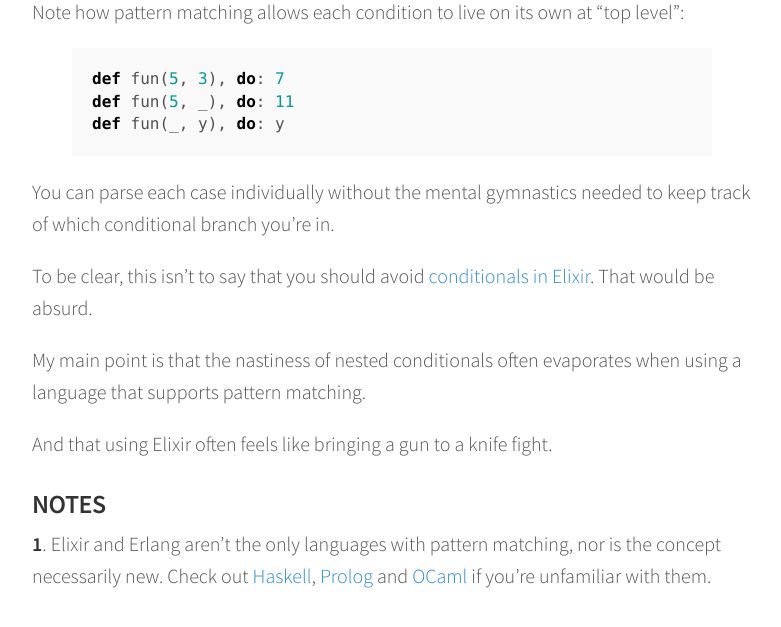
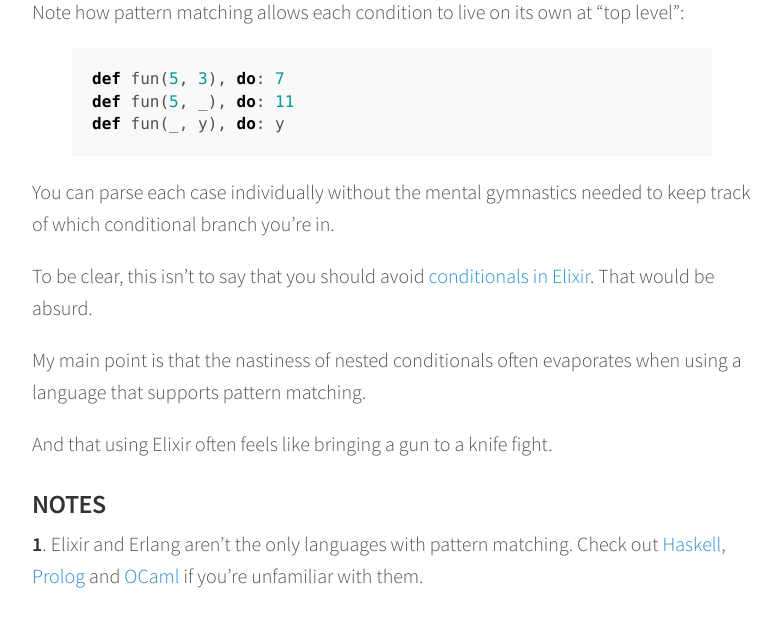
Before and after one commit to jwhiteman/lucidsimple-blog, a Jekyll site: the page built from _posts/2016-01-24-pattern-matching-helps-reduce-conditional-logic.md, in a window 1280 px wide and 900 px high, scrolled down 2224 px, cut to the strip 156-783 px from the top of the window. Shown: the whole strip, without its empty margins (248-1029 px from the left). Built offline with Jekyll 4.4.1, drawn with Linux system fonts in a browser that asks for light colours; Markdown is read by kramdown in place of the engine named in the settings; comment, search, counter and statistics services are not loaded.

Commit message:
Final copy change

```diff
--- a/_posts/2016-01-24-pattern-matching-helps-reduce-conditional-logic.md
+++ b/_posts/2016-01-24-pattern-matching-helps-reduce-conditional-logic.md
@@ -93,4 +93,4 @@ And that using Elixir often feels like bringing a gun to a knife fight.
 
 ### NOTES
 
-**1**. Elixir and Erlang aren't the only languages with pattern matching, nor is the concept necessarily new. Check out <a href="https://www.haskell.org/tutorial/patterns.html" target="_blank">Haskell</a>, <a href="http://www.learnprolognow.org/" target="_blank">Prolog</a> and <a href="http://www2.lib.uchicago.edu/keith/ocaml-class/pattern-matching.html" target="_blank">OCaml</a> if you're unfamiliar with them.
+**1**. Elixir and Erlang aren't the only languages with pattern matching. Check out <a href="https://www.haskell.org/tutorial/patterns.html" target="_blank">Haskell</a>, <a href="http://www.learnprolognow.org/" target="_blank">Prolog</a> and <a href="http://www2.lib.uchicago.edu/keith/ocaml-class/pattern-matching.html" target="_blank">OCaml</a> if you're unfamiliar with them.
```
